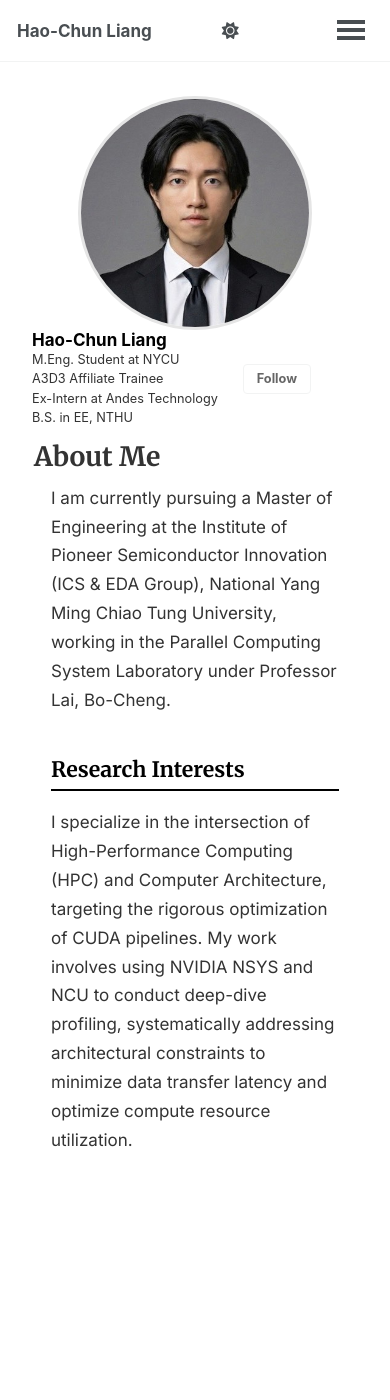
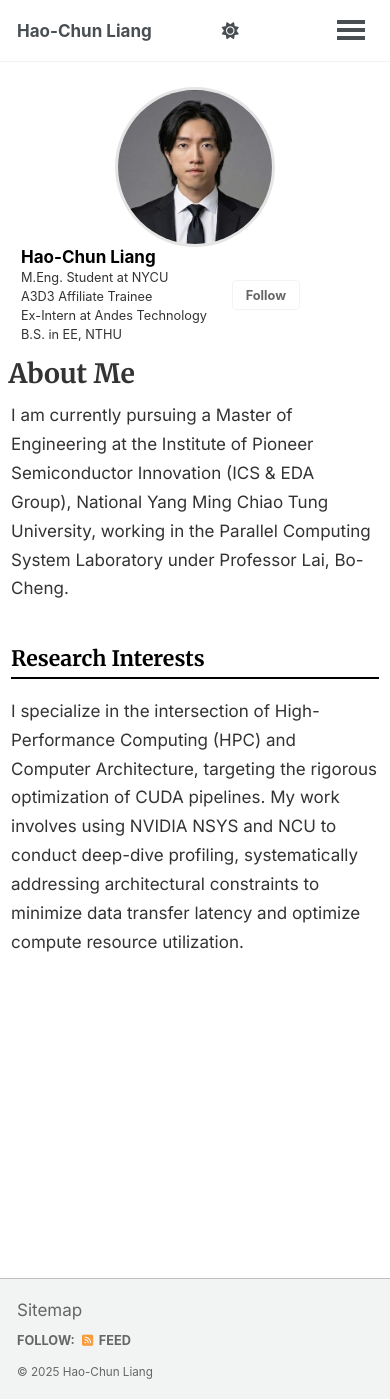
Before and after one commit to noyaboy/noyaboy.github.io, a Jekyll site: the page built from _pages/about.md, in a window 390 px wide and 1400 px high. Built offline with Jekyll 4.4.1, drawn with Linux system fonts in a browser that asks for light colours; a script that is not in the unit is left out.

Commit message:
Improve mobile responsiveness with reduced content padding
- Add tiered breakpoints for tablet (768px), mobile (600px), and small mobile (400px)
- Reduce #main padding: 1em → 0.75em (tablet) → 0.5em (mobile) → 0.35em (small)
- Reduce breadcrumbs padding: 2em → 0.75em (tablet) → 0.5em (mobile) → 0.35em (small)
- Reduce .page__content padding: 1em → 0.25em (mobile) → 0.15em (small)
- Scale down avatar image size progressively on smaller screens
- Improve certificate modal display on mobile (95% max-width)

🤖 Generated with [Claude Code](https://claude.com/claude-code)

Co-Authored-By: Claude <noreply@anthropic.com>

```diff
--- a/_sass/_custom.scss
+++ b/_sass/_custom.scss
@@ -436,11 +436,36 @@ body {
    MOBILE RESPONSIVENESS
    ========================================================================== */
 
+/* Tablet and smaller - moderate padding reduction */
+@media (max-width: 768px) {
+  #main {
+    padding-left: 0.75em;
+    padding-right: 0.75em;
+  }
+
+  .breadcrumbs {
+    padding-left: 0.75em;
+    padding-right: 0.75em;
+  }
+}
+
+/* Mobile screens - reduced padding for better content width */
 @media (max-width: 600px) {
+  #main {
+    padding-left: 0.5em;
+    padding-right: 0.5em;
+    margin-top: 1.5em;
+  }
+
+  .breadcrumbs {
+    padding-left: 0.5em;
+    padding-right: 0.5em;
+  }
+
   .author__avatar img {
-    width: 234px !important;
-    height: 234px !important;
-    max-width: 234px !important;
+    width: 200px !important;
+    height: 200px !important;
+    max-width: 200px !important;
   }
 
   .experience-item {
@@ -458,8 +483,39 @@ body {
 
   .page__content,
   .page__inner-wrap {
-    padding-left: 1em;
-    padding-right: 1em;
+    padding-left: 0.25em;
+    padding-right: 0.25em;
+  }
+
+  /* Certificate modal - better mobile display */
+  .cert-modal-content {
+    max-width: 95%;
+    padding: 1em;
+  }
+}
+
+/* Very small screens - minimal but present padding */
+@media (max-width: 400px) {
+  #main {
+    padding-left: 0.35em;
+    padding-right: 0.35em;
+  }
+
+  .breadcrumbs {
+    padding-left: 0.35em;
+    padding-right: 0.35em;
+  }
+
+  .page__content,
+  .page__inner-wrap {
+    padding-left: 0.15em;
+    padding-right: 0.15em;
+  }
+
+  .author__avatar img {
+    width: 160px !important;
+    height: 160px !important;
+    max-width: 160px !important;
   }
 }
 
```
